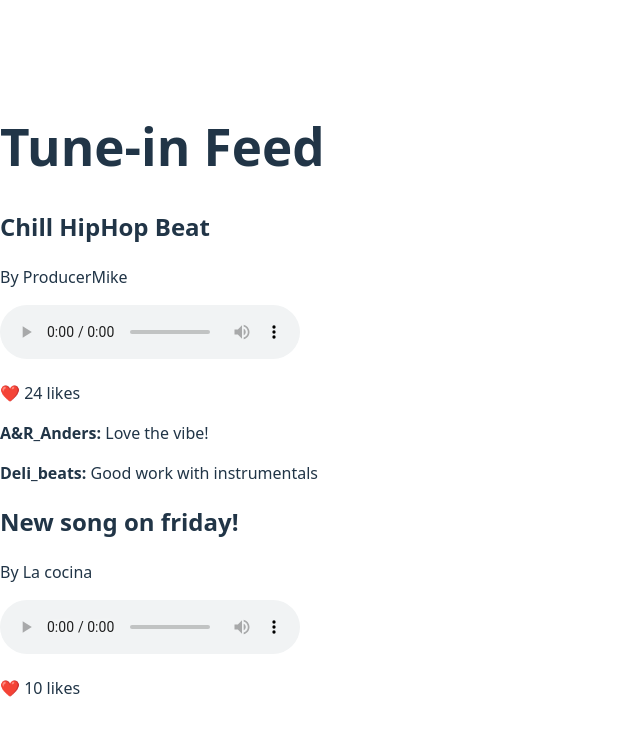
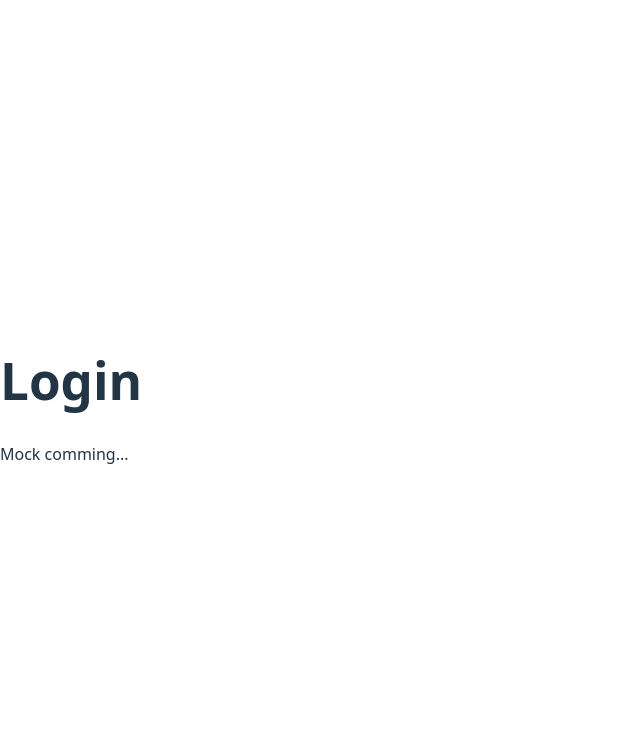
Before and after one commit to elFarfar/tune-in-, a React app in the folder frontend/: page / in a window 1280 px wide. Shown: the top 736 px of the page, without its empty margins (0-640 px from the left). Built offline with nearby package versions, Linux system fonts and the light colour scheme; the HTML template or start-up script is replaced by a standard one.

Commit message:
pages inserted in app

```diff
--- a/frontend/src/App.jsx
+++ b/frontend/src/App.jsx
@@ -1,11 +1,18 @@
 import { BrowserRouter as Router, Routes, Route } from "react-router-dom";
+import Login from "./pages/Login";
 import Feed from "./pages/Feed";
-
+import Admin from "./pages/Admin";
+import Profile from "./pages/Profile";
+import Register from "./pages/Register";
 function App() {
   return (
     <Router>
       <Routes>
-        <Route path="/" element={<Feed />} />
+        <Route path="/" element={<Login />} />
+        <Route path="/Feed" element={<Feed />} />
+        <Route path="/Admin" element={<Admin />} />
+        <Route path="/Profile" element={<Profile />} />
+        <Route path="/Register" element={<Register />} />
       </Routes>
     </Router>
   );
--- a/frontend/src/pages/Admin.jsx
+++ b/frontend/src/pages/Admin.jsx
@@ -0,0 +1,8 @@
+export default function Admin() {
+  return (
+    <div className="pg-6 text-center">
+      <h1 className="text-2xl font-bold">Admin Dashboard</h1>
+      <p>Admin Dashboard upcomming</p>
+    </div>
+  );
+}
--- a/frontend/src/pages/Login.jsx
+++ b/frontend/src/pages/Login.jsx
@@ -0,0 +1,8 @@
+export default function Login() {
+  return (
+    <div className="p-6 text-center">
+      <h1 className="text-2xl font-bold">Login</h1>
+      <p>Mock comming...</p>
+    </div>
+  );
+}
--- a/frontend/src/pages/Profile.jsx
+++ b/frontend/src/pages/Profile.jsx
@@ -0,0 +1,8 @@
+export default function Profile() {
+  return (
+    <div className="pg-6 text-center">
+      <h1 className="text-2xl font-bold">Profile Settings</h1>
+      <p>Profile comming soon</p>
+    </div>
+  );
+}
--- a/frontend/src/pages/Register.jsx
+++ b/frontend/src/pages/Register.jsx
@@ -0,0 +1,8 @@
+export default function Register() {
+  return (
+    <div className="p-6 text-center">
+      <h1 className="text-2xl font-bold">Register</h1>
+      <p>Register Account</p>
+    </div>
+  );
+}
```
